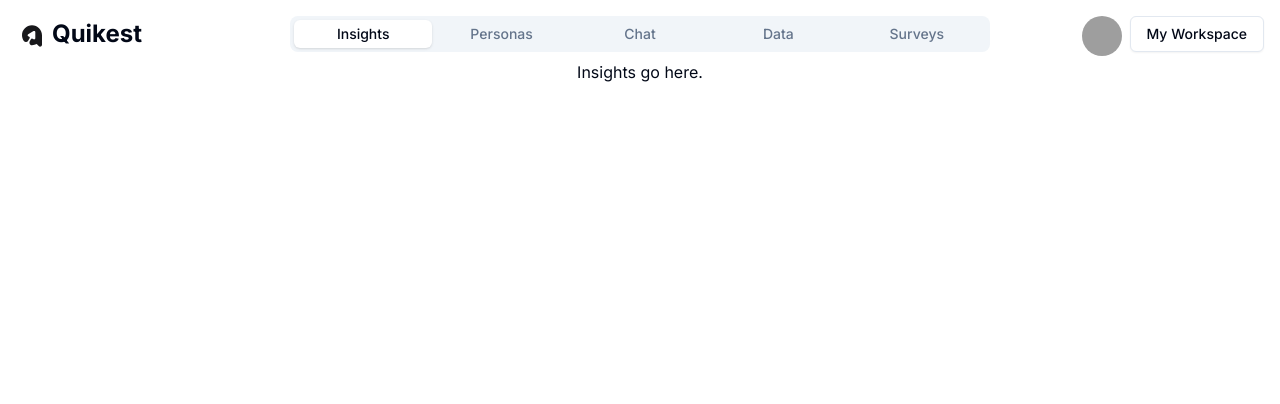
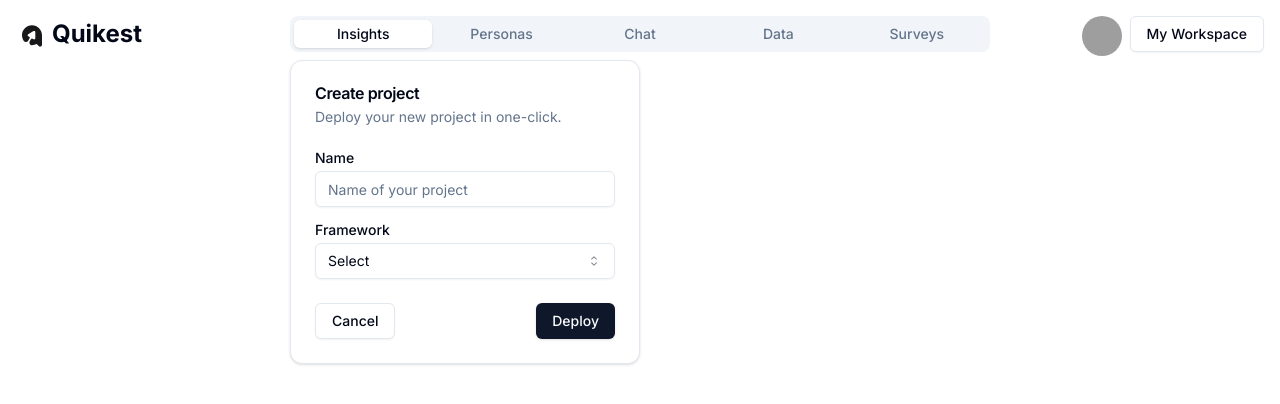
Before and after one commit to ajaywaghray/my-app, a Next.js app: page / in a window 1280 px wide. Shown: the top 404 px of the page. Built offline with nearby package versions, Linux system fonts and the light colour scheme; grey boxes are pictures that could not be loaded.

Commit message:
Add login card to Insights tab

```diff
--- a/package.json
+++ b/package.json
@@ -12,6 +12,7 @@
     "@radix-ui/react-avatar": "^1.0.4",
     "@radix-ui/react-dropdown-menu": "^2.0.6",
     "@radix-ui/react-icons": "^1.3.0",
+    "@radix-ui/react-label": "^2.0.2",
     "@radix-ui/react-select": "^2.0.0",
     "@radix-ui/react-slot": "^1.0.2",
     "@radix-ui/react-tabs": "^1.0.4",
--- a/src/app/page.tsx
+++ b/src/app/page.tsx
@@ -1,3 +1,5 @@
+import * as React from "react"
+
 import {
   Select,
   SelectContent,
@@ -27,6 +29,19 @@ import { Tabs, TabsContent, TabsList, TabsTrigger } from "@/components/ui/tabs"
 
 import { Avatar, AvatarFallback, AvatarImage } from "@/components/ui/avatar"
 
+import { Input } from "@/components/ui/input"
+
+import { Label } from "@/components/ui/label"
+
+import {
+  Card,
+  CardContent,
+  CardDescription,
+  CardFooter,
+  CardHeader,
+  CardTitle,
+} from "@/components/ui/card"
+
 export default function Home() {
   return (
     <main>
@@ -48,7 +63,42 @@ export default function Home() {
               <TabsTrigger value="data">Data</TabsTrigger>
               <TabsTrigger value="surveys">Surveys</TabsTrigger>
             </TabsList>
-            <TabsContent value="insights" style={{ textAlign: 'center' }}>Insights go here.</TabsContent>
+            <TabsContent value="insights">
+            <Card className="w-[350px]">
+              <CardHeader>
+                <CardTitle>Create project</CardTitle>
+                <CardDescription>Deploy your new project in one-click.</CardDescription>
+              </CardHeader>
+              <CardContent>
+                <form>
+                  <div className="grid w-full items-center gap-4">
+                    <div className="flex flex-col space-y-1.5">
+                      <Label htmlFor="name">Name</Label>
+                      <Input id="name" placeholder="Name of your project" />
+                    </div>
+                    <div className="flex flex-col space-y-1.5">
+                      <Label htmlFor="framework">Framework</Label>
+                      <Select>
+                        <SelectTrigger id="framework">
+                          <SelectValue placeholder="Select" />
+                        </SelectTrigger>
+                        <SelectContent position="popper">
+                          <SelectItem value="next">Next.js</SelectItem>
+                          <SelectItem value="sveltekit">SvelteKit</SelectItem>
+                          <SelectItem value="astro">Astro</SelectItem>
+                          <SelectItem value="nuxt">Nuxt.js</SelectItem>
+                        </SelectContent>
+                      </Select>
+                    </div>
+                  </div>
+                </form>
+              </CardContent>
+              <CardFooter className="flex justify-between">
+                <Button variant="outline">Cancel</Button>
+                <Button>Deploy</Button>
+              </CardFooter>
+            </Card>
+            </TabsContent>
             <TabsContent value="personas" style={{ textAlign: 'center' }}>Persona creation goes here.</TabsContent>
             <TabsContent value="chat" style={{ textAlign: 'center' }}>Chats go here.</TabsContent>
             <TabsContent value="data" style={{ textAlign: 'center' }}>Data goes here.</TabsContent>
--- /dev/null
+++ b/src/components/ui/card.tsx
@@ -0,0 +1,76 @@
+import * as React from "react"
+
+import { cn } from "@/lib/utils"
+
+const Card = React.forwardRef<
+  HTMLDivElement,
+  React.HTMLAttributes<HTMLDivElement>
+>(({ className, ...props }, ref) => (
+  <div
+    ref={ref}
+    className={cn(
+      "rounded-xl border bg-card text-card-foreground shadow",
+      className
+    )}
+    {...props}
+  />
+))
+Card.displayName = "Card"
+
+const CardHeader = React.forwardRef<
+  HTMLDivElement,
+  React.HTMLAttributes<HTMLDivElement>
+>(({ className, ...props }, ref) => (
+  <div
+    ref={ref}
+    className={cn("flex flex-col space-y-1.5 p-6", className)}
+    {...props}
+  />
+))
+CardHeader.displayName = "CardHeader"
+
+const CardTitle = React.forwardRef<
+  HTMLParagraphElement,
+  React.HTMLAttributes<HTMLHeadingElement>
+>(({ className, ...props }, ref) => (
+  <h3
+    ref={ref}
+    className={cn("font-semibold leading-none tracking-tight", className)}
+    {...props}
+  />
+))
+CardTitle.displayName = "CardTitle"
+
+const CardDescription = React.forwardRef<
+  HTMLParagraphElement,
+  React.HTMLAttributes<HTMLParagraphElement>
+>(({ className, ...props }, ref) => (
+  <p
+    ref={ref}
+    className={cn("text-sm text-muted-foreground", className)}
+    {...props}
+  />
+))
+CardDescription.displayName = "CardDescription"
+
+const CardContent = React.forwardRef<
+  HTMLDivElement,
+  React.HTMLAttributes<HTMLDivElement>
+>(({ className, ...props }, ref) => (
+  <div ref={ref} className={cn("p-6 pt-0", className)} {...props} />
+))
+CardContent.displayName = "CardContent"
+
+const CardFooter = React.forwardRef<
+  HTMLDivElement,
+  React.HTMLAttributes<HTMLDivElement>
+>(({ className, ...props }, ref) => (
+  <div
+    ref={ref}
+    className={cn("flex items-center p-6 pt-0", className)}
+    {...props}
+  />
+))
+CardFooter.displayName = "CardFooter"
+
+export { Card, CardHeader, CardFooter, CardTitle, CardDescription, CardContent }
--- /dev/null
+++ b/src/components/ui/input.tsx
@@ -0,0 +1,25 @@
+import * as React from "react"
+
+import { cn } from "@/lib/utils"
+
+export interface InputProps
+  extends React.InputHTMLAttributes<HTMLInputElement> {}
+
+const Input = React.forwardRef<HTMLInputElement, InputProps>(
+  ({ className, type, ...props }, ref) => {
+    return (
+      <input
+        type={type}
+        className={cn(
+          "flex h-9 w-full rounded-md border border-input bg-transparent px-3 py-1 text-sm shadow-sm transition-colors file:border-0 file:bg-transparent file:text-sm file:font-medium placeholder:text-muted-foreground focus-visible:outline-none focus-visible:ring-1 focus-visible:ring-ring disabled:cursor-not-allowed disabled:opacity-50",
+          className
+        )}
+        ref={ref}
+        {...props}
+      />
+    )
+  }
+)
+Input.displayName = "Input"
+
+export { Input }
--- /dev/null
+++ b/src/components/ui/label.tsx
@@ -0,0 +1,26 @@
+"use client"
+
+import * as React from "react"
+import * as LabelPrimitive from "@radix-ui/react-label"
+import { cva, type VariantProps } from "class-variance-authority"
+
+import { cn } from "@/lib/utils"
+
+const labelVariants = cva(
+  "text-sm font-medium leading-none peer-disabled:cursor-not-allowed peer-disabled:opacity-70"
+)
+
+const Label = React.forwardRef<
+  React.ElementRef<typeof LabelPrimitive.Root>,
+  React.ComponentPropsWithoutRef<typeof LabelPrimitive.Root> &
+    VariantProps<typeof labelVariants>
+>(({ className, ...props }, ref) => (
+  <LabelPrimitive.Root
+    ref={ref}
+    className={cn(labelVariants(), className)}
+    {...props}
+  />
+))
+Label.displayName = LabelPrimitive.Root.displayName
+
+export { Label }
```
Also changed, not shown: 1 other file (tests, documents, lock files or other folders).
